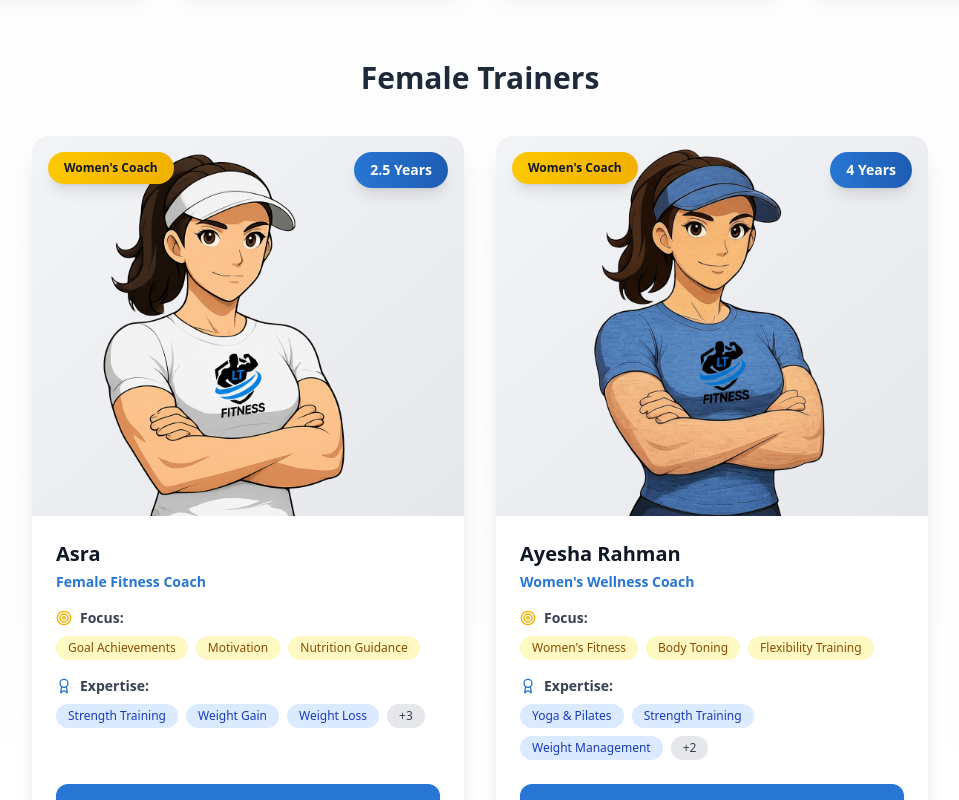
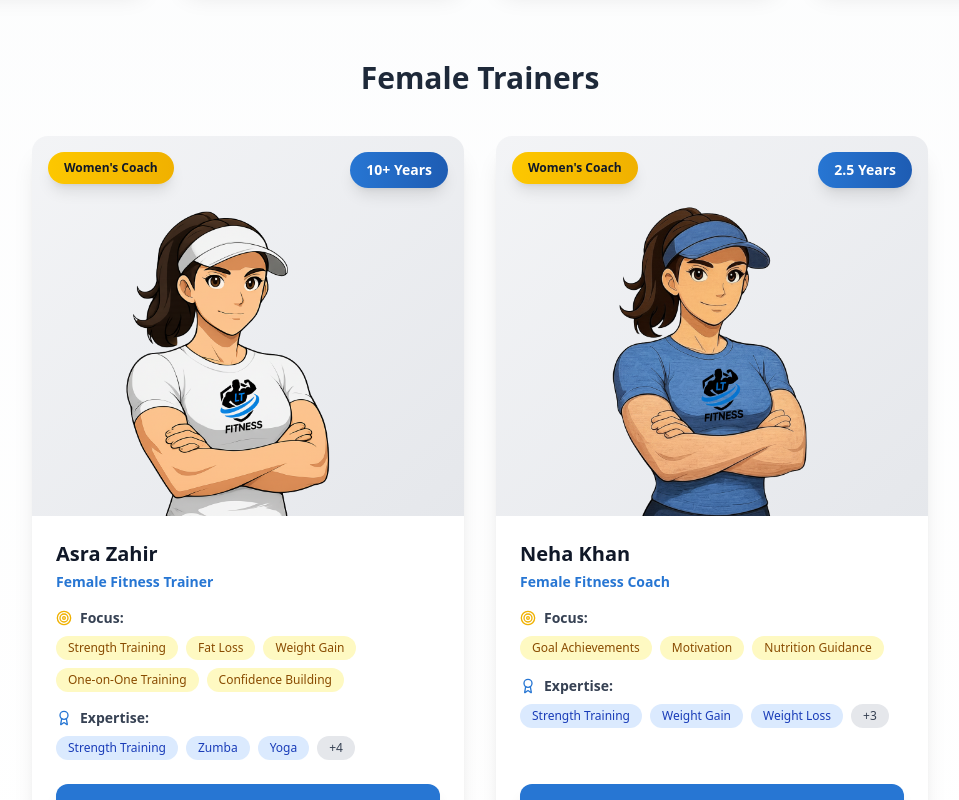
Before and after one commit to MubashirACode/lifetime, a React (Vite) app: page / in a window 1280 px wide. Shown: the part 3440-4240 px from the top of the page, without its empty margins (160-1119 px from the left). Built offline with nearby package versions, Linux system fonts and the light colour scheme.

Commit message:
chenages female trainer content and  change favicon

```diff
--- a/index.html
+++ b/index.html
@@ -2,7 +2,7 @@
 <html lang="en">
   <head>
     <meta charset="UTF-8" />
-    <link rel="apple-touch-icon" type="image/svg+xml" href="/favicon-96x96.png" sizes="180x180" />
+    <link rel="apple-touch-icon" type="image/svg+xml" href="/favicon.ico" sizes="180x180" />
     <meta name="viewport" content="width=device-width, initial-scale=1.0" />
     <title>LifeTime Fitness</title>
   </head>
--- a/src/components/Hero.jsx
+++ b/src/components/Hero.jsx
@@ -110,6 +110,7 @@ export const Hero = () => {
                         duration-300
                         flex
                         items-center
+                        cursor-pointer
                         gap-3
                         group
                       "
--- a/src/components/Trainer.jsx
+++ b/src/components/Trainer.jsx
@@ -37,22 +37,22 @@ const trainers = [
     expertise: ["Strength Training", "Hypertrophy Training", "HIIT", "Weight Gain & Weight Loss", "Rehab Exercises", "CrossFit"]
   },
   {
-    img: '/trainer5.png',
-    name: "Asra",
+    img: '/trainer5.png', // ya jo image hai
+    name: "Asra Zahir",
+    exp: "10+ Years",
+    role: "Female Fitness Trainer",
+    gender: "female",
+    mainConcern: ["Strength Training", "Fat Loss", "Weight Gain", "One-on-One Training", "Confidence Building"],
+    expertise: ["Strength Training", "Zumba", "Yoga", "Aerobics", "Stretching", "Custom Diet Plans", "Nutrition Guidance"]
+  },
+  {
+    img: '/trainer6.png', // ya jo image hai
+    name: "Neha Khan",
     exp: "2.5 Years",
     role: "Female Fitness Coach",
     gender: "female",
     mainConcern: ["Goal Achievements", "Motivation", "Nutrition Guidance"],
     expertise: ["Strength Training", "Weight Gain", "Weight Loss", "Holistic Training", "Stretching", "Cardio"]
-  },
-  {
-    img: '/trainer6.png',
-    name: "Ayesha Rahman",
-    exp: "4 Years",
-    role: "Women's Wellness Coach",
-    gender: "female",
-    mainConcern: ["Women's Fitness", "Body Toning", "Flexibility Training"],
-    expertise: ["Yoga & Pilates", "Strength Training", "Weight Management", "Prenatal & Postnatal Fitness", "Functional Training"]
   }
 ];
 
@@ -100,7 +100,7 @@ export default function Trainer() {
                         src={trainer.img}
                         alt={trainer.name}
                         // --- THIS IS THE CORRECTED LINE ---
-                        className="h-full w-auto object-contain transition-all duration-500 group-hover:scale-105"
+                        className="h-full w-auto object-cover transition-all duration-500 group-hover:scale-105"
                         style={{
                           filter: isHovered ? 'brightness(1.1)' : 'brightness(1)',
                           transform: isHovered ? 'translateY(-10px)' : 'translateY(0)',
@@ -184,7 +184,7 @@ export default function Trainer() {
                         src={trainer.img}
                         alt={trainer.name}
                         // --- THIS IS THE CORRECTED LINE ---
-                        className="h-full w-auto object-contain transition-all duration-500 group-hover:scale-105"
+                        className=" xl:h-[40vh] md:h-[40vh] sm:h-[40vh]  h-[40vh]    w-auto object-cover transition-all duration-500 group-hover:scale-105"
                         style={{
                           filter: isHovered ? 'brightness(1.1)' : 'brightness(1)',
                           transform: isHovered ? 'translateY(-10px)' : 'translateY(0)',
```
Also changed, not shown: public/black.png (added), 1 other file (tests, documents, lock files or other folders).
